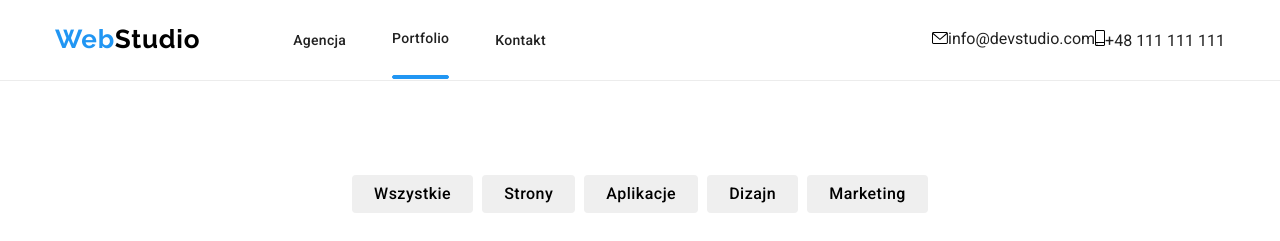
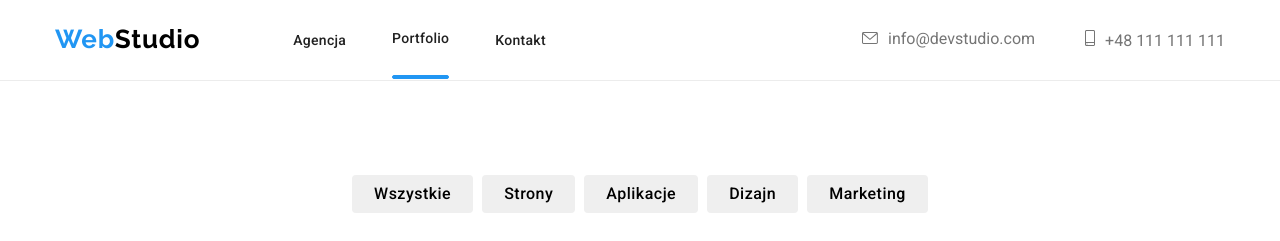
Before and after one commit to JacekPasierb/goit-markup-hw-07, a plain HTML site: page portfolio.html in a window 1280 px wide. Shown: the top 241 px of the page. Drawn offline with nearby package versions, Linux system fonts and the light colour scheme.

Commit message:
Zmieniłem klasy w header w portfolio

```diff
--- a/css/styles.css
+++ b/css/styles.css
@@ -118,6 +118,8 @@ height:12px;
 width:10px;
 height:16px;
 }
+/* ===================== >   --- < ===============================*/
+
 .footer-style {
   font-size: 14px;
   line-height: 1.7;
--- a/portfolio.html
+++ b/portfolio.html
@@ -37,19 +37,20 @@
           </ul>
         </nav>
         <div>
-          <ul class="menu">
-            <li>
+          <ul class="contact">
+            <li class="contact__item">
               <a
-                class="menu-contact-style icon-contact"
+                class="contact__link"
                 href="mailto:info@devstudio.com"
-                ><svg width="16" height="12">
+              >
+                <svg class="contact__icon contact__icon-envelope">
                   <use href="./images/icons.svg#icon-envelope"></use></svg
-                >info@devstudio.com</a
-              >
+                >info@devstudio.com
+              </a>
             </li>
-            <li>
-              <a class="menu-contact-style icon-contact" href="tel:+48111111111"
-                ><svg width="10" height="16">
+            <li class="contact__item">
+              <a class="contact__link" href="tel:+48111111111"
+                ><svg class="contact__icon contact__icon-smartphone" >
                   <use href="./images/icons.svg#icon-smartphone"></use></svg
                 >+48 111 111 111</a
               >
```
